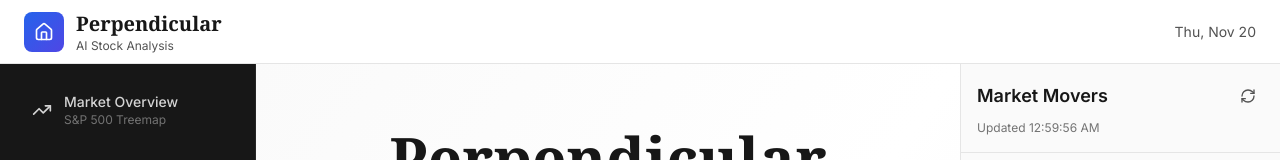
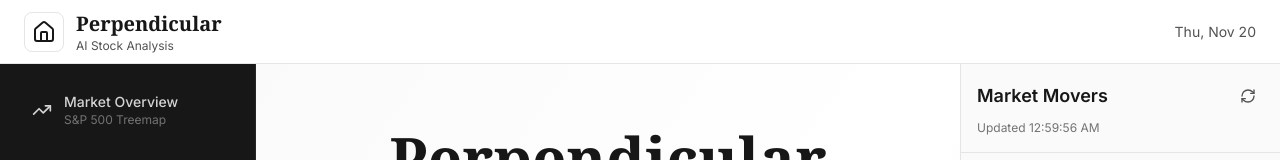
Before and after one commit to gajjela521/stock-ai-platform, a Next.js app: page / in a window 1280 px wide. Shown: the top 160 px of the page. Built offline with nearby package versions, Linux system fonts and the light colour scheme; no server answers.

Commit message:
UI: Remove blue home button for classic aesthetic

```diff
--- a/components/layout/TopHeader.tsx
+++ b/components/layout/TopHeader.tsx
@@ -19,8 +19,8 @@ export function TopHeader({ onToggleLeftSidebar, onToggleRightSidebar }: TopHead
                 </button>
 
                 <Link href="/" className="flex items-center gap-3 hover:opacity-80 transition-opacity">
-                    <div className="w-10 h-10 bg-gradient-to-br from-blue-600 to-indigo-600 rounded-lg flex items-center justify-center">
-                        <Home className="w-5 h-5 text-white" />
+                    <div className="w-10 h-10 flex items-center justify-center border border-neutral-200 dark:border-neutral-800 rounded-lg group-hover:bg-neutral-50 dark:group-hover:bg-neutral-800 transition-colors">
+                        <Home className="w-6 h-6 text-neutral-900 dark:text-white" />
                     </div>
                     <div>
                         <h1 className="text-xl font-serif font-bold text-neutral-900 dark:text-white hidden sm:block">
```
